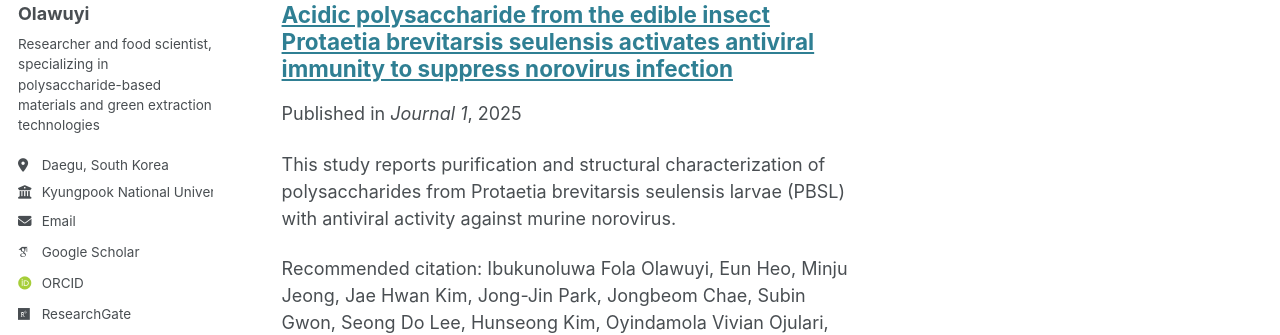
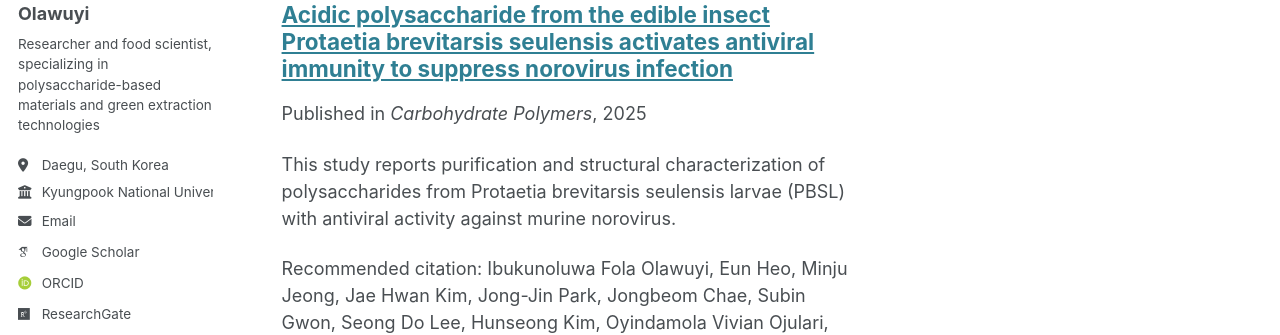
Before and after one commit to ibukunfola/ibukunfola.github.io, a Jekyll site: the page built from _pages/publications.html, in a window 1280 px wide and 900 px high. Shown: the part 310-645 px from the top of the window. Built offline with Jekyll 4.4.1, drawn with Linux system fonts in a browser that asks for light colours; some web fonts are replaced.

Commit message:
Update 2025-01-01-acidic-polysaccharide-from-edible-insect.md

```diff
--- a/_publications/2025-01-01-acidic-polysaccharide-from-edible-insect.md
+++ b/_publications/2025-01-01-acidic-polysaccharide-from-edible-insect.md
@@ -5,7 +5,7 @@ category: manuscripts
 permalink: /publication/2025-01-01-acidic-polysaccharide-from-edible-insect
 excerpt: 'This study reports purification and structural characterization of polysaccharides from Protaetia brevitarsis seulensis larvae (PBSL) with antiviral activity against murine norovirus.'
 date: 2025-01-01
-venue: 'Journal 1'
+venue: 'Carbohydrate Polymers'
 paperurl: 'https://doi.org/10.1016/j.carbpol.2024.122587'
 citation: 'Ibukunoluwa Fola Olawuyi, Eun Heo, Minju Jeong, Jae Hwan Kim, Jong-Jin Park, Jongbeom Chae, Subin Gwon, Seong Do Lee, Hunseong Kim, Oyindamola Vivian Ojulari, Young-Bo Song, Byung-Hoo Lee, Bon Bin Gu, Soo Rin Kim, Joon Ha Lee, Wonyoung Lee, Jae Sam Hwang, Ju-Ock Nam, Dongyup Hahn, Sanguine Byun. (2025). &quot;Acidic polysaccharide from the edible insect Protaetia brevitarsis seulensis activates antiviral immunity to suppress norovirus infection.&quot; <i>Journal 1</i>. 347.'
 ---
```
